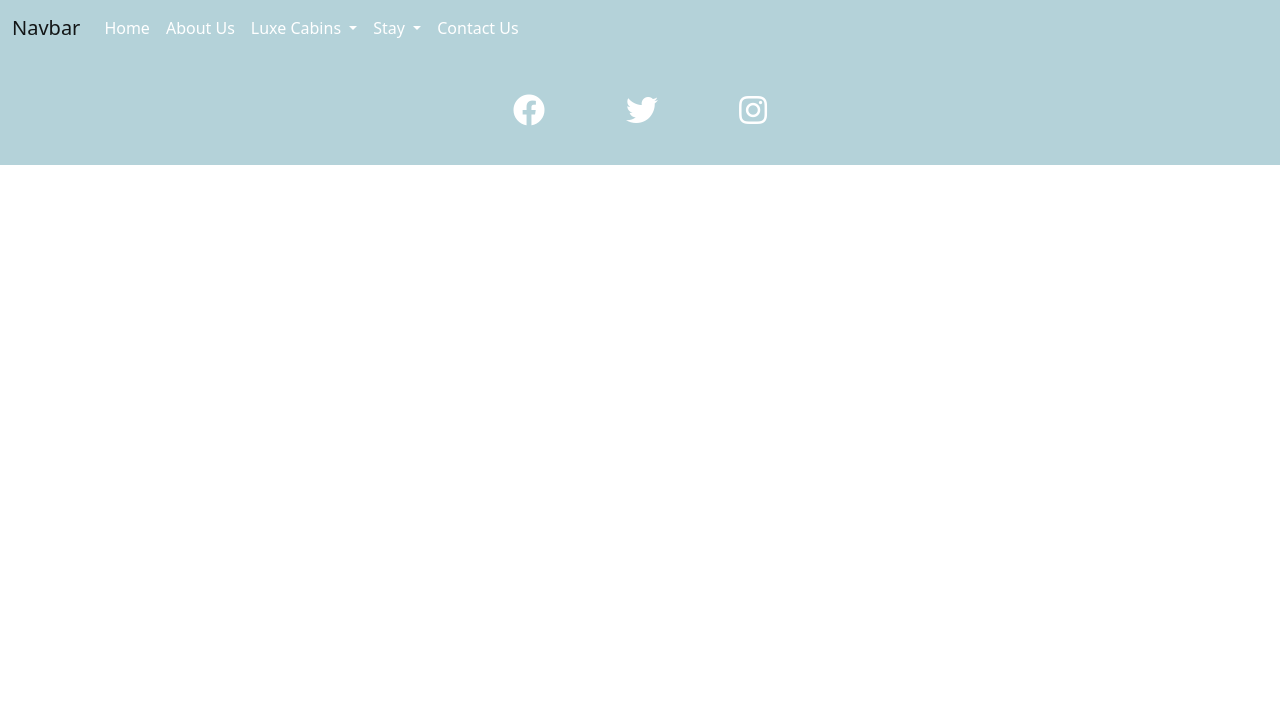
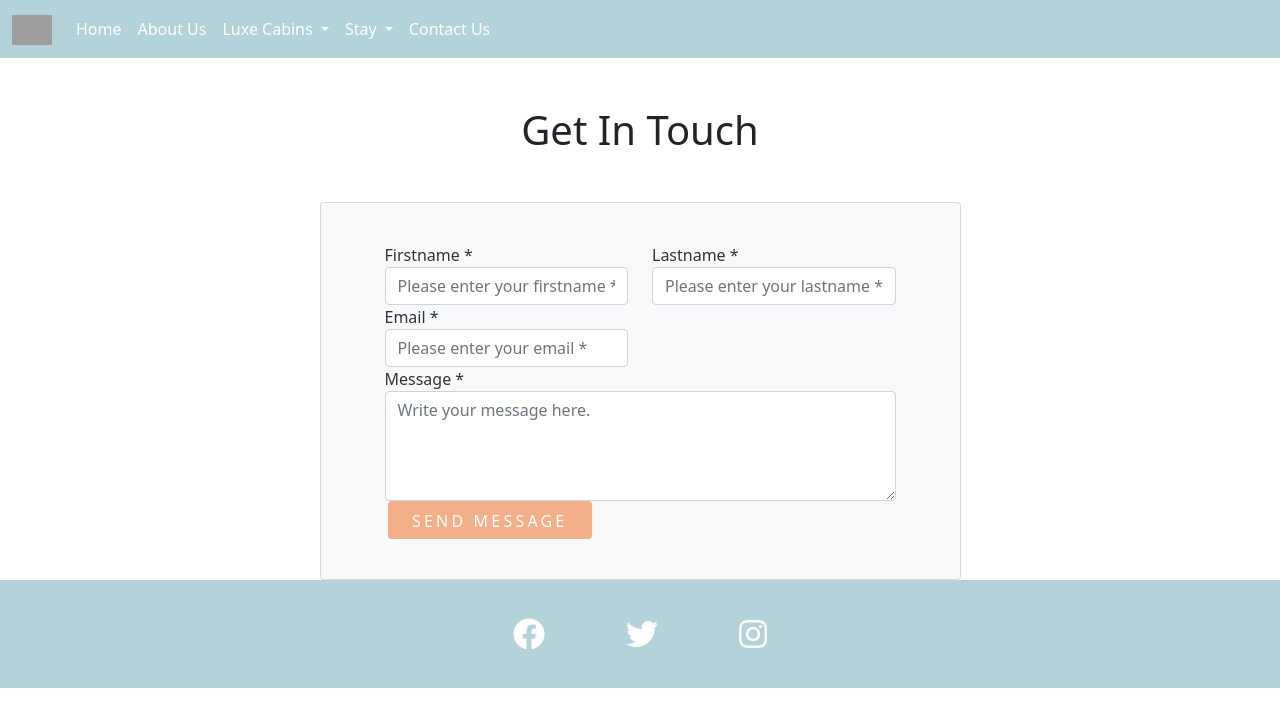
Before and after one commit to Code-Institute-Submissions/saramorrin-luxeland-stays-ms4_JulyResub, a Django app: page /contact/ in a window 1280 px wide. Shown: the top 727 px of the page. Run offline with Django 3.2, Linux system fonts and the light colour scheme; grey boxes are pictures that could not be loaded.

Commit message:
Add contact page html and contact form

```diff
--- a/static/css/style.css
+++ b/static/css/style.css
@@ -73,7 +73,38 @@ nav .navbar-nav li a{
     color: black;
 }
 
+/* Contact form */
 
+h1 {
+    margin-bottom: 40px
+}
+
+label {
+    color: #333
+}
+
+.btn {
+    background-color: #F2AF88;
+    border: #F2AF88;
+}
+
+.btn-send {
+    font-weight: 300;
+    text-transform: uppercase;
+    letter-spacing: 0.2em;
+    width: 40%;
+    margin-left: 3px
+}
+
+.help-block.with-errors {
+    color: #ff5050;
+    margin-top: 5px
+}
+
+.card {
+    margin-left: 10px;
+    margin-right: 10px
+}
 
 
 
--- a/templates/base.html
+++ b/templates/base.html
@@ -16,7 +16,8 @@
     <!-- Navigation -->
     <nav class="navbar sticky-top navbar-expand-lg navbar-light" style="background-color:#B4D2D9;">
         <div class="container-fluid">
-          <a class="navbar-brand" href="{% url 'home' %}">Navbar</a>
+          <a class="navbar-brand" href="{% url 'home' %}">
+          <img src="https://res.cloudinary.com/dvppi5ims/image/upload/v1648057796/LUXE_LAND_2_r0npbx.png" alt="logo-image" style="max-width: 40px; max-height: 60px"></img></a>
           <button class="navbar-toggler" type="button" data-bs-toggle="collapse" data-bs-target="#navbarNavDropdown" aria-controls="navbarNavDropdown" aria-expanded="false" aria-label="Toggle navigation">
             <span class="navbar-toggler-icon"></span>
           </button>
--- a/templates/contact.html
+++ b/templates/contact.html
@@ -1 +1,43 @@
 {% extends "base.html" %}
+
+{% block content %}
+
+<div class="container"> <div class=" text-center mt-5 ">
+    <h1>Get In Touch</h1>
+</div>
+<div class="row ">
+    <div class="col-lg-7 mx-auto">
+        <div class="card mt-2 mx-auto p-4 bg-light">
+            <div class="card-body bg-light">
+                <div class="container">
+                    <form id="contact-form" role="form">
+                        <div class="controls">
+                            <div class="row">
+                                <div class="col-md-6">
+                                    <div class="form-group"> <label for="form_name">Firstname *</label> <input id="form_name" type="text" name="name" class="form-control" placeholder="Please enter your firstname *" required="required" data-error="Firstname is required."> </div>
+                                </div>
+                                <div class="col-md-6">
+                                    <div class="form-group"> <label for="form_lastname">Lastname *</label> <input id="form_lastname" type="text" name="surname" class="form-control" placeholder="Please enter your lastname *" required="required" data-error="Lastname is required."> </div>
+                                </div>
+                            </div>
+                            <div class="row">
+                                <div class="col-md-6">
+                                    <div class="form-group"> <label for="form_email">Email *</label> <input id="form_email" type="email" name="email" class="form-control" placeholder="Please enter your email *" required="required" data-error="Valid email is required."> </div>
+                                </div>
+                            </div>
+                            <div class="row">
+                                <div class="col-md-12">
+                                    <div class="form-group"> <label for="form_message">Message *</label> <textarea id="form_message" name="message" class="form-control" placeholder="Write your message here." rows="4" required="required" data-error="Please, leave us a message."></textarea> </div>
+                                </div>
+                                <div class="col-md-12"> <input type="submit" class="btn btn-success btn-send pt-2 btn-block " value="Send Message"> </div>
+                            </div>
+                        </div>
+                    </form>
+                </div>
+            </div>
+        </div> <!-- /.8 -->
+    </div> <!-- /.row-->
+</div>
+</div>
+
+{% endblock %}
```
